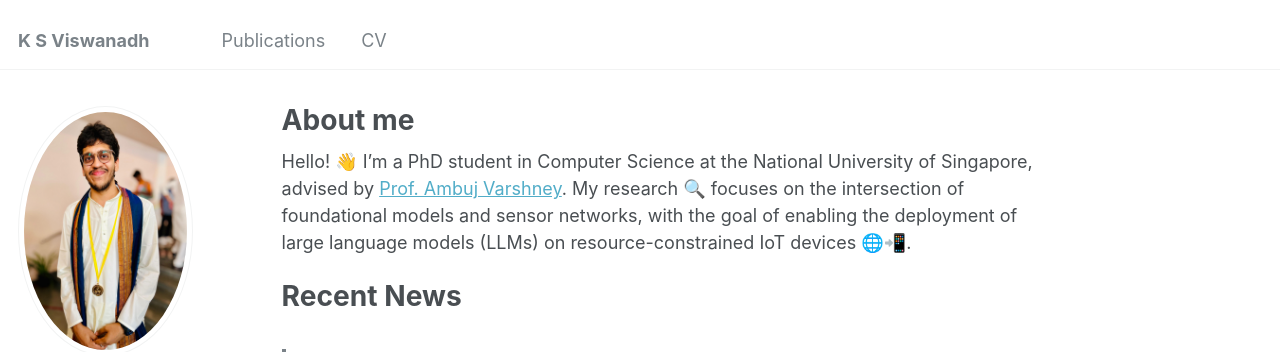
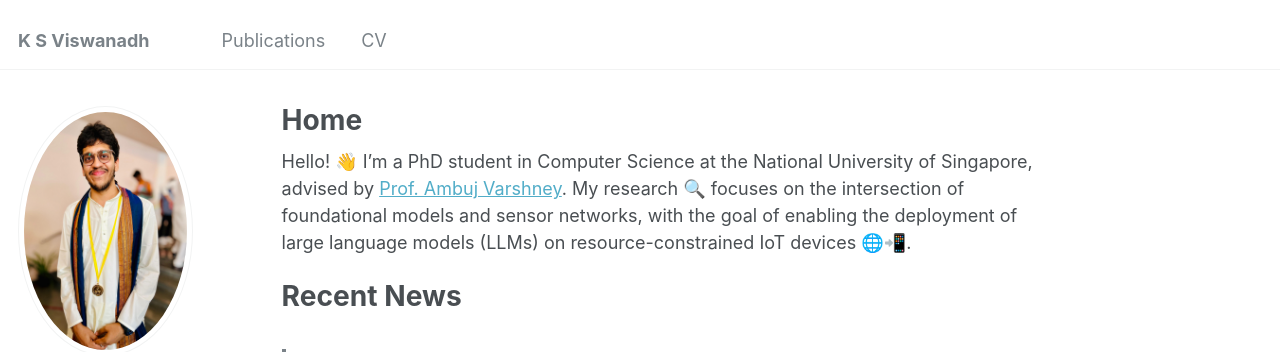
Before and after one commit to VIS-WA/VIS-WA.github.io, a Jekyll site: the page built from _pages/about.md, in a window 1280 px wide and 1376 px high. Shown: the top 352 px of the window. Built offline with Jekyll 4.4.1, drawn with Linux system fonts in a browser that asks for light colours; some web fonts are replaced.

Commit message:
change wording

```diff
--- a/_pages/about.md
+++ b/_pages/about.md
@@ -1,6 +1,6 @@
 ---
 permalink: /
-title: "About me"
+title: "Home"
 author_profile: true
 redirect_from:
   - /about/
```
